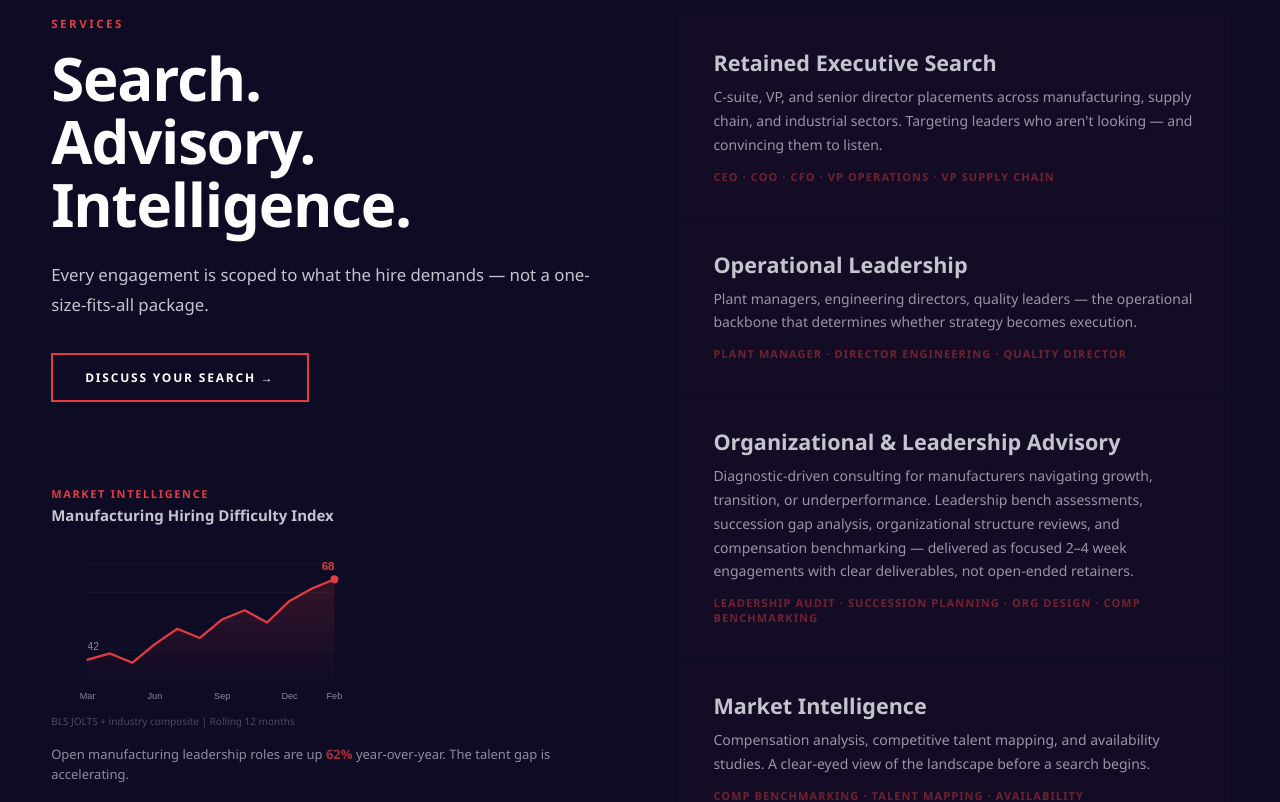
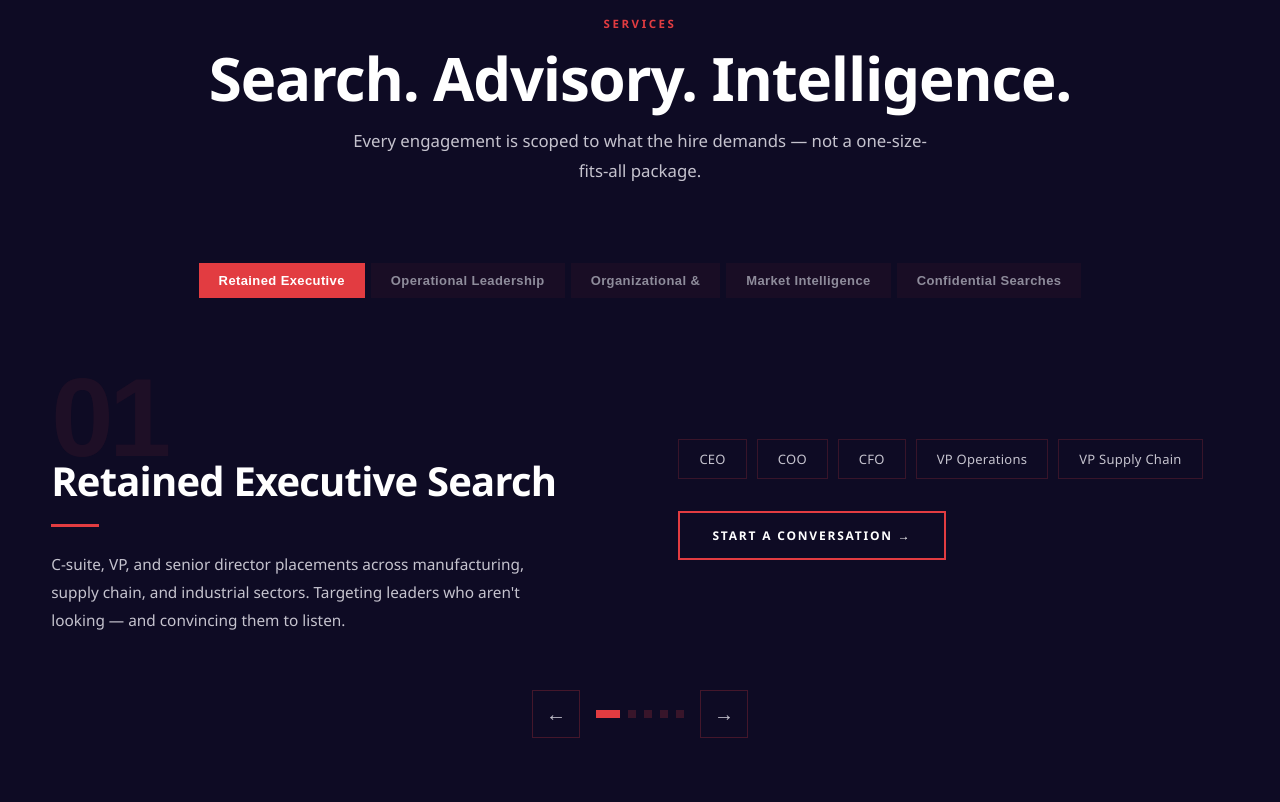
Before and after one commit to rc562/bound-search-partners, a React (Vite) app: page / in a window 1280 px wide. Shown: the part 2000-2802 px from the top of the page. Built offline with nearby package versions, Linux system fonts and the light colour scheme.

Commit message:
Services section: card carousel redesign

```diff
--- a/src/App.jsx
+++ b/src/App.jsx
@@ -17,6 +17,7 @@ export default function App() {
   const [chatLoading,setChatLoading] = useState(false);
   const [activeCase,setActiveCase] = useState(0);
   const [retainedOpen,setRetainedOpen] = useState(null);
+  const [activeSrv,setActiveSrv] = useState(0);
   const [hovProc,setHovProc] = useState(null);
 
   useEffect(() => {
@@ -232,8 +233,6 @@ export default function App() {
           #mstats-bottom{display:block!important}
           #mabout{grid-template-columns:1fr!important}
           #mabout>div:last-child{display:none!important}
-          #msrvlayout{grid-template-columns:1fr!important}
-          #msrvlayout>div:first-child{position:static!important}
           #mind{display:none!important}
           #mcloud{display:flex!important}
           #mlogos{display:grid!important}
@@ -396,67 +395,81 @@ export default function App() {
 
 
       {/* SERVICES */}
-      <section id="services" style={{background:C.n,padding:"clamp(5rem,10vw,9rem) 0"}}>
+      <section id="services" style={{background:C.n,padding:"clamp(5rem,10vw,9rem) 0",overflow:"hidden"}}>
         <div style={{maxWidth:1320,margin:"0 auto",padding:"0 clamp(1.5rem,4vw,4rem)"}}>
-          <div style={{display:"grid",gridTemplateColumns:"1fr 1fr",gap:"clamp(3rem,6vw,6rem)",alignItems:"start"}} id="msrvlayout">
-            {/* Left — header + CTA */}
-            <div style={{position:"sticky",top:120}}>
-              <div style={{fontSize:"clamp(.65rem,.9vw,.78rem)",fontWeight:700,letterSpacing:".22em",textTransform:"uppercase",color:C.r}}>Services</div>
-              <h2 style={{fontSize:"clamp(2rem,5vw,3.75rem)",fontWeight:700,lineHeight:1.05,letterSpacing:"-.02em",marginTop:16,marginBottom:24}}>Search.<br/>Advisory.<br/>Intelligence.</h2>
-              <p style={{fontSize:"1.05rem",lineHeight:1.8,color:C.gl,marginBottom:32}}>Every engagement is scoped to what the hire demands — not a one-size-fits-all package.</p>
-              <span onClick={() => go("contact")} style={{display:"inline-flex",alignItems:"center",gap:12,padding:"14px 32px",background:"transparent",border:`2px solid ${C.r}`,color:C.w,fontSize:12,fontWeight:700,letterSpacing:".15em",textTransform:"uppercase",cursor:"pointer",transition:"all .3s"}} onMouseEnter={e=>{e.currentTarget.style.background=C.r;e.currentTarget.style.transform="translateY(-2px)"}} onMouseLeave={e=>{e.currentTarget.style.background="transparent";e.currentTarget.style.transform="translateY(0)"}}>Discuss Your Search →</span>
-              {/* Hiring Difficulty Trend Chart */}
-              {(()=>{
-                const pts=[42,44,41,47,52,49,55,58,54,61,65,68];
-                const labels=["Mar","Apr","May","Jun","Jul","Aug","Sep","Oct","Nov","Dec","Jan","Feb"];
-                const W=280,H=140,px=32,py=20,gw=W-px*2,gh=H-py*2;
-                const mn=Math.min(...pts)-5,mx=Math.max(...pts)+5;
-                const coords=pts.map((v,i)=>[px+i*(gw/(pts.length-1)),py+gh-(((v-mn)/(mx-mn))*gh)]);
-                const line=coords.map((c,i)=>((i===0?"M":"L")+c[0]+","+c[1])).join(" ");
-                const area=line+` L${coords[coords.length-1][0]},${py+gh} L${coords[0][0]},${py+gh} Z`;
-                return(
-                <div style={{marginTop:"clamp(2.5rem,5vw,4rem)",padding:"20px 0"}}>
-                  <div style={{fontSize:11,fontWeight:700,letterSpacing:".15em",textTransform:"uppercase",color:C.r,marginBottom:4}}>Market Intelligence</div>
-                  <div style={{fontSize:15,fontWeight:600,color:C.gl,marginBottom:16}}>Manufacturing Hiring Difficulty Index</div>
-                  <svg viewBox={`0 0 ${W} ${H}`} style={{width:"100%",maxWidth:320}} role="img" aria-label="Hiring difficulty trend line showing upward trend">
-                    {[0,.25,.5,.75,1].map((f,i)=>{
-                      const y=py+gh*f;
-                      return <line key={i} x1={px} y1={y} x2={W-px} y2={y} stroke="rgba(138,135,154,.15)" strokeWidth=".5"/>
-                    })}
-                    <defs>
-                      <linearGradient id="areaGrad" x1="0" y1="0" x2="0" y2="1">
-                        <stop offset="0%" stopColor="#e23c41" stopOpacity=".18"/>
-                        <stop offset="100%" stopColor="#e23c41" stopOpacity=".01"/>
-                      </linearGradient>
-                    </defs>
-                    <path d={area} fill="url(#areaGrad)"/>
-                    <path d={line} fill="none" stroke="#e23c41" strokeWidth="2" strokeLinecap="round" strokeLinejoin="round"/>
-                    {coords.map((c,i)=>(
-                      <circle key={i} cx={c[0]} cy={c[1]} r={i===pts.length-1?3.5:0} fill="#e23c41"/>
+          {/* Section header */}
+          <div style={{textAlign:"center",marginBottom:"clamp(3rem,6vw,5rem)"}}>
+            <div style={{fontSize:"clamp(.65rem,.9vw,.78rem)",fontWeight:700,letterSpacing:".22em",textTransform:"uppercase",color:C.r}}>Services</div>
+            <h2 style={{fontSize:"clamp(2rem,5vw,3.75rem)",fontWeight:700,lineHeight:1.05,letterSpacing:"-.02em",marginTop:16,marginBottom:16}}>Search. Advisory. Intelligence.</h2>
+            <p style={{fontSize:"1.05rem",lineHeight:1.8,color:C.gl,maxWidth:600,margin:"0 auto"}}>Every engagement is scoped to what the hire demands — not a one-size-fits-all package.</p>
+          </div>
+
+          {/* Navigation pills */}
+          <div style={{display:"flex",justifyContent:"center",gap:6,marginBottom:"clamp(2.5rem,5vw,4rem)",flexWrap:"wrap"}}>
+            {srvs.map((s,i)=>(
+              <button key={i} onClick={()=>setActiveSrv(i)}
+                style={{padding:"10px 20px",background:activeSrv===i?C.r:"rgba(226,60,65,.08)",border:"none",color:activeSrv===i?C.w:C.gl,fontSize:13,fontWeight:600,letterSpacing:".03em",cursor:"pointer",transition:"all .35s cubic-bezier(.23,1,.32,1)",borderRadius:0,opacity:activeSrv===i?1:.7}}
+                onMouseEnter={e=>{if(activeSrv!==i){e.currentTarget.style.background="rgba(226,60,65,.15)";e.currentTarget.style.opacity="1"}}}
+                onMouseLeave={e=>{if(activeSrv!==i){e.currentTarget.style.background="rgba(226,60,65,.08)";e.currentTarget.style.opacity=".7"}}}
+              >{s.t.split(" ").slice(0,2).join(" ")}</button>
+            ))}
+          </div>
+
+          {/* Active service display */}
+          <div style={{position:"relative",minHeight:280}}>
+            {srvs.map((s,i)=>(
+              <div key={i} style={{
+                position:i===activeSrv?"relative":"absolute",
+                top:0,left:0,right:0,
+                opacity:activeSrv===i?1:0,
+                transform:activeSrv===i?"translateY(0)":"translateY(24px)",
+                transition:"all .5s cubic-bezier(.23,1,.32,1)",
+                pointerEvents:activeSrv===i?"auto":"none",
+                display:"grid",gridTemplateColumns:"1fr 1fr",gap:"clamp(3rem,6vw,5rem)",alignItems:"center"
+              }}>
+                {/* Left — big title + number */}
+                <div>
+                  <div style={{fontSize:"clamp(4rem,10vw,7rem)",fontWeight:700,color:"rgba(226,60,65,.08)",lineHeight:1,letterSpacing:"-.04em",marginBottom:"-0.15em",fontFamily:"Arial,sans-serif"}}>{String(i+1).padStart(2,"0")}</div>
+                  <h3 style={{fontSize:"clamp(1.8rem,3.5vw,2.5rem)",fontWeight:700,color:C.w,lineHeight:1.15,letterSpacing:"-.02em",marginBottom:20}}>{s.t}</h3>
+                  <div style={{width:48,height:3,background:C.r,marginBottom:24}}/>
+                  <p style={{fontSize:"clamp(.95rem,1.2vw,1.1rem)",lineHeight:1.85,color:C.gl,maxWidth:480}}>{s.d}</p>
+                </div>
+                {/* Right — role tags + CTA */}
+                <div style={{display:"flex",flexDirection:"column",alignItems:"flex-start",gap:32}}>
+                  <div style={{display:"flex",flexWrap:"wrap",gap:10}}>
+                    {s.r.split(" · ").map((role,ri)=>(
+                      <span key={ri} style={{padding:"10px 20px",border:"1px solid rgba(226,60,65,.2)",color:C.gl,fontSize:13,fontWeight:500,letterSpacing:".02em",transition:"all .3s"}}
+                        onMouseEnter={e=>{e.currentTarget.style.borderColor=C.r;e.currentTarget.style.color=C.w;e.currentTarget.style.background="rgba(226,60,65,.08)"}}
+                        onMouseLeave={e=>{e.currentTarget.style.borderColor="rgba(226,60,65,.2)";e.currentTarget.style.color=C.gl;e.currentTarget.style.background="transparent"}}
+                      >{role}</span>
                     ))}
-                    {[0,3,6,9,11].map(idx=>(
-                      <text key={idx} x={coords[idx][0]} y={H-2} textAnchor="middle" fill="#8a879a" fontSize="8" fontFamily="Arial">{labels[idx]}</text>
-                    ))}
-                    <text x={W-px} y={coords[coords.length-1][1]-8} textAnchor="end" fill="#e23c41" fontSize="10" fontWeight="700" fontFamily="Arial">{pts[pts.length-1]}</text>
-                    <text x={px} y={coords[0][1]-8} textAnchor="start" fill="#8a879a" fontSize="9" fontFamily="Arial">{pts[0]}</text>
-                  </svg>
-                  <div style={{fontSize:10,color:C.g,marginTop:8,opacity:.5}}>BLS JOLTS + industry composite  |  Rolling 12 months</div>
-                  <div style={{marginTop:16,fontSize:13,color:C.gl,lineHeight:1.6,opacity:.7}}>Open manufacturing leadership roles are up <span style={{color:C.r,fontWeight:700}}>62%</span> year-over-year. The talent gap is accelerating.</div>
+                  </div>
+                  <span onClick={()=>go("contact")} style={{display:"inline-flex",alignItems:"center",gap:12,padding:"14px 32px",background:"transparent",border:`2px solid ${C.r}`,color:C.w,fontSize:12,fontWeight:700,letterSpacing:".15em",textTransform:"uppercase",cursor:"pointer",transition:"all .3s"}}
+                    onMouseEnter={e=>{e.currentTarget.style.background=C.r;e.currentTarget.style.transform="translateY(-2px)"}}
+                    onMouseLeave={e=>{e.currentTarget.style.background="transparent";e.currentTarget.style.transform="translateY(0)"}}
+                  >Start a Conversation →</span>
                 </div>
-                );
-              })()}
-            </div>
-            {/* Right — service cards */}
-            <div style={{display:"flex",flexDirection:"column",gap:2}}>
-              {srvs.map((s,i) => (
-                <div key={i} onMouseEnter={e=>{e.currentTarget.style.background="rgba(226,60,65,.05)";e.currentTarget.style.borderLeftColor="#e23c41";e.currentTarget.querySelector('.stitle').style.color="#fff"}} onMouseLeave={e=>{e.currentTarget.style.background="rgba(226,60,65,.02)";e.currentTarget.style.borderLeftColor="transparent";e.currentTarget.querySelector('.stitle').style.color="#c5c3ce"}}
-                  style={{padding:"clamp(1.5rem,2.5vw,2rem) clamp(1.5rem,2.5vw,2.5rem)",background:"rgba(226,60,65,.02)",borderLeft:"3px solid transparent",transition:"all .3s cubic-bezier(.23,1,.32,1)",cursor:"default"}}>
-                  <h3 className="stitle" style={{fontSize:"clamp(1.1rem,1.8vw,1.35rem)",fontWeight:700,color:C.gl,marginBottom:8,transition:"color .3s"}}>{s.t}</h3>
-                  <p style={{fontSize:14,color:C.gl,lineHeight:1.7,opacity:.75,marginBottom:12}}>{s.d}</p>
-                  <div style={{fontSize:11,fontWeight:700,letterSpacing:".1em",textTransform:"uppercase",color:C.r,opacity:.45}}>{s.r}</div>
-                </div>
+              </div>
+            ))}
+          </div>
+
+          {/* Prev/Next arrows */}
+          <div style={{display:"flex",justifyContent:"center",gap:16,marginTop:"clamp(2rem,4vw,3rem)"}}>
+            <button onClick={()=>setActiveSrv(p=>(p-1+srvs.length)%srvs.length)}
+              style={{width:48,height:48,border:`1px solid rgba(226,60,65,.25)`,background:"transparent",color:C.gl,fontSize:20,cursor:"pointer",display:"flex",alignItems:"center",justifyContent:"center",transition:"all .3s"}}
+              onMouseEnter={e=>{e.currentTarget.style.borderColor=C.r;e.currentTarget.style.color=C.w;e.currentTarget.style.background="rgba(226,60,65,.1)"}}
+              onMouseLeave={e=>{e.currentTarget.style.borderColor="rgba(226,60,65,.25)";e.currentTarget.style.color=C.gl;e.currentTarget.style.background="transparent"}}
+            >{"\u2190"}</button>
+            <div style={{display:"flex",alignItems:"center",gap:8}}>
+              {srvs.map((_,i)=>(
+                <div key={i} onClick={()=>setActiveSrv(i)} style={{width:activeSrv===i?24:8,height:8,background:activeSrv===i?C.r:"rgba(226,60,65,.2)",transition:"all .35s cubic-bezier(.23,1,.32,1)",cursor:"pointer"}}/>
               ))}
             </div>
+            <button onClick={()=>setActiveSrv(p=>(p+1)%srvs.length)}
+              style={{width:48,height:48,border:`1px solid rgba(226,60,65,.25)`,background:"transparent",color:C.gl,fontSize:20,cursor:"pointer",display:"flex",alignItems:"center",justifyContent:"center",transition:"all .3s"}}
+              onMouseEnter={e=>{e.currentTarget.style.borderColor=C.r;e.currentTarget.style.color=C.w;e.currentTarget.style.background="rgba(226,60,65,.1)"}}
+              onMouseLeave={e=>{e.currentTarget.style.borderColor="rgba(226,60,65,.25)";e.currentTarget.style.color=C.gl;e.currentTarget.style.background="transparent"}}
+            >{"\u2192"}</button>
           </div>
         </div>
       </section>
```
